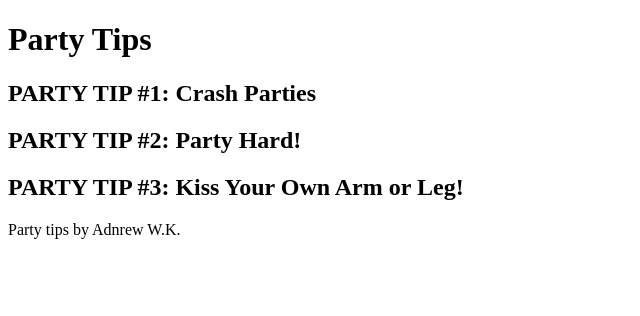
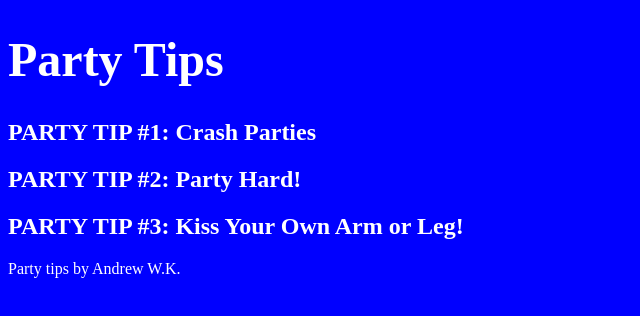
Before and after one commit to hautbrion/partytips, a plain HTML site: page index.html in a window 1280 px wide. Shown: the whole page, without its empty margins (0-640 px from the left). Drawn offline with Linux system fonts and the light colour scheme.

Commit message:
Added alert msg

```diff
--- a/index.html
+++ b/index.html
@@ -1,13 +1,25 @@
 <!doctype html>
 <html>
 	<head>
-		<title>Party Tips from Andrwe W.K.</title>
+		<title>Party Tips from Andrew W.K.</title>
+		<style>
+			body {
+				background: blue;
+				color: white;
+			}
+			h1 {
+				font-size: 48px;
+			}
+		</style>
+		<script>
+			alert("I'm annoying!");
+		</script>
 	</head>
 	<body>
 		<h1>Party Tips</h1>
 		<h2>PARTY TIP #1: Crash Parties</h2>
 		<h2>PARTY TIP #2: Party Hard!</h2>
 		<h2>PARTY TIP #3: Kiss Your Own Arm or Leg!</h2>
-		<p>Party tips by Adnrew W.K.</p>
+		<p>Party tips by Andrew W.K.</p>
 	</body>
 </html>
```
